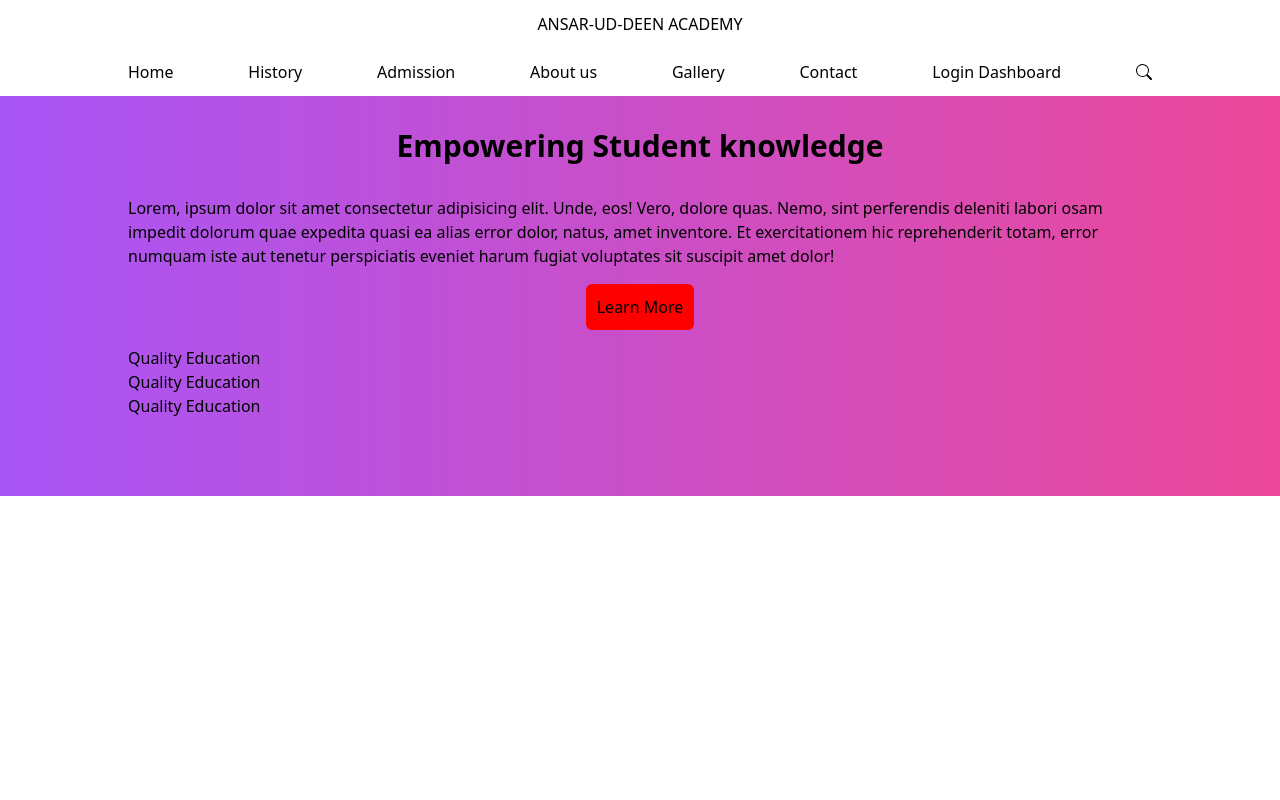
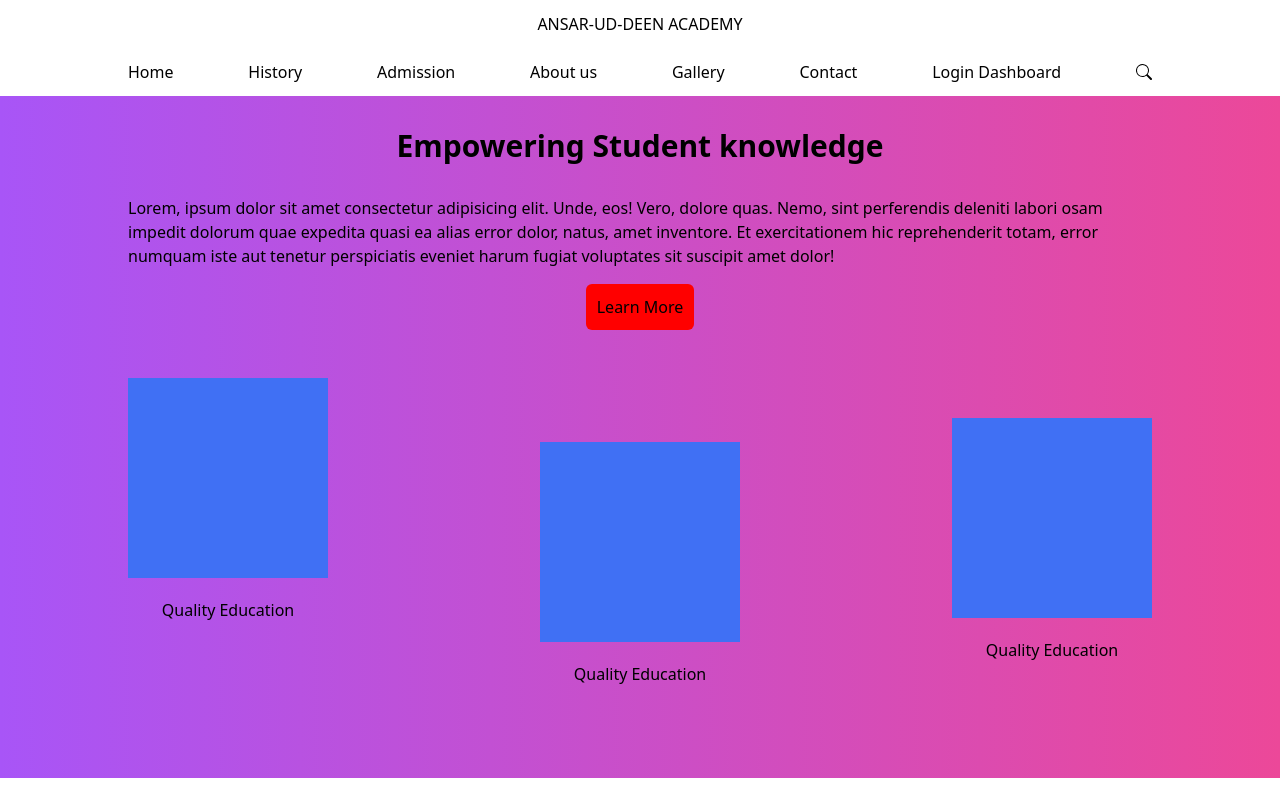
Before and after one commit to lil-dev16/ansar-academy, a React (Create React App) app: page / in a window 1280 px wide. Built offline with nearby package versions, Linux system fonts and the light colour scheme.

Commit message:
circles complete

```diff
--- a/src/components/Hero.jsx
+++ b/src/components/Hero.jsx
@@ -15,17 +15,17 @@ const Hero = () => {
                error numquam iste aut tenetur perspiciatis
             eveniet harum fugiat voluptates sit suscipit amet dolor!</p>
             <button className='btn p-[.7rem] rounded-md my-[1rem] mr-[0]'>Learn More</button>
-            <div className="wavy-sec">
-              <div className="circ-con">
-                <div className="circle"></div>
+            <div className="wavy-sec flex justify-between h-[50vh] mt-[2rem]">
+              <div className="circ-con flex flex-col items-center gap-[20px]">
+                <div className="circle w-[200px] h-[200px] "></div>
                 <p>Quality Education</p>
               </div>
-              <div className="circ-con">
-                <div className="circle"></div>
+              <div className="circ-con flex flex-col items-center gap-[20px] mt-[4rem]">
+                <div className="circle w-[200px] h-[200px]"></div>
                 <p>Quality Education</p>
               </div>
-              <div className="circ-con">
-                <div className="circle"></div>
+              <div className="circ-con flex flex-col items-center gap-[20px] mt-[2.5rem]">
+                <div className="circle w-[200px] h-[200px]"></div>
                 <p>Quality Education</p>
               </div>
             </div>
--- a/src/index.css
+++ b/src/index.css
@@ -142,3 +142,6 @@ html{
     margin-left: auto;
 
  }
+ .circle{
+    background-color: #4070F4;
+ }
```
